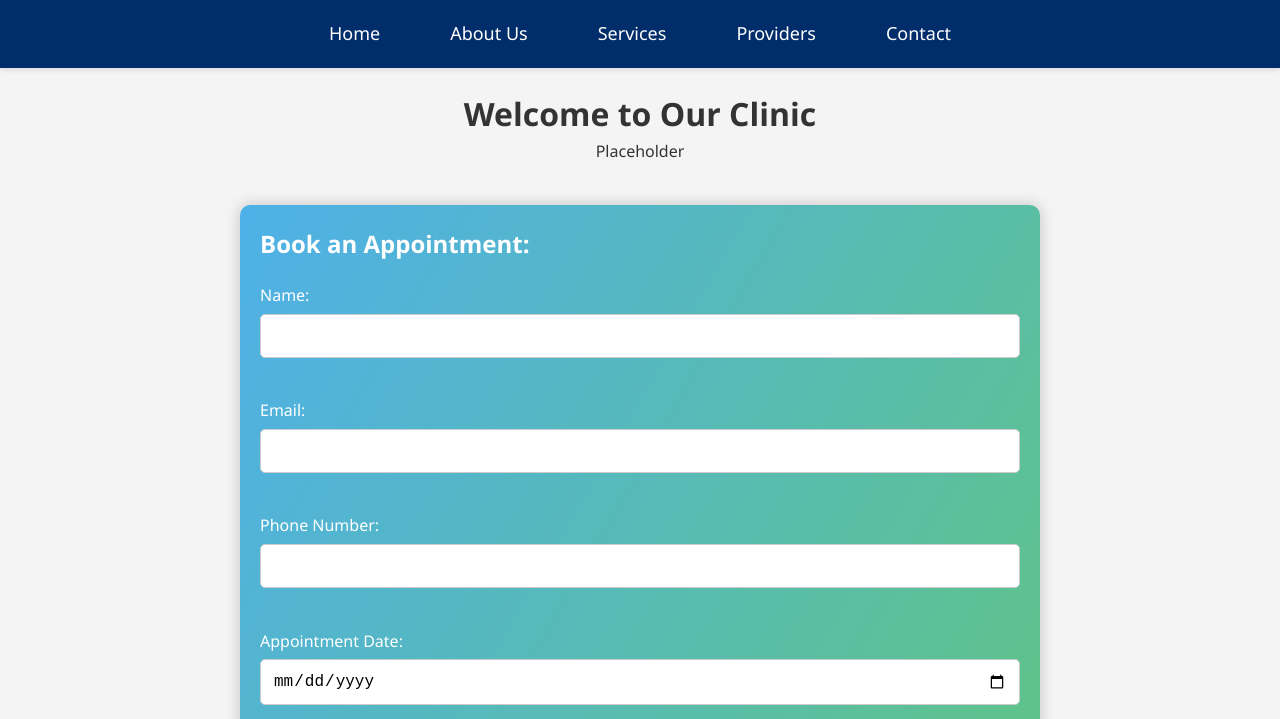
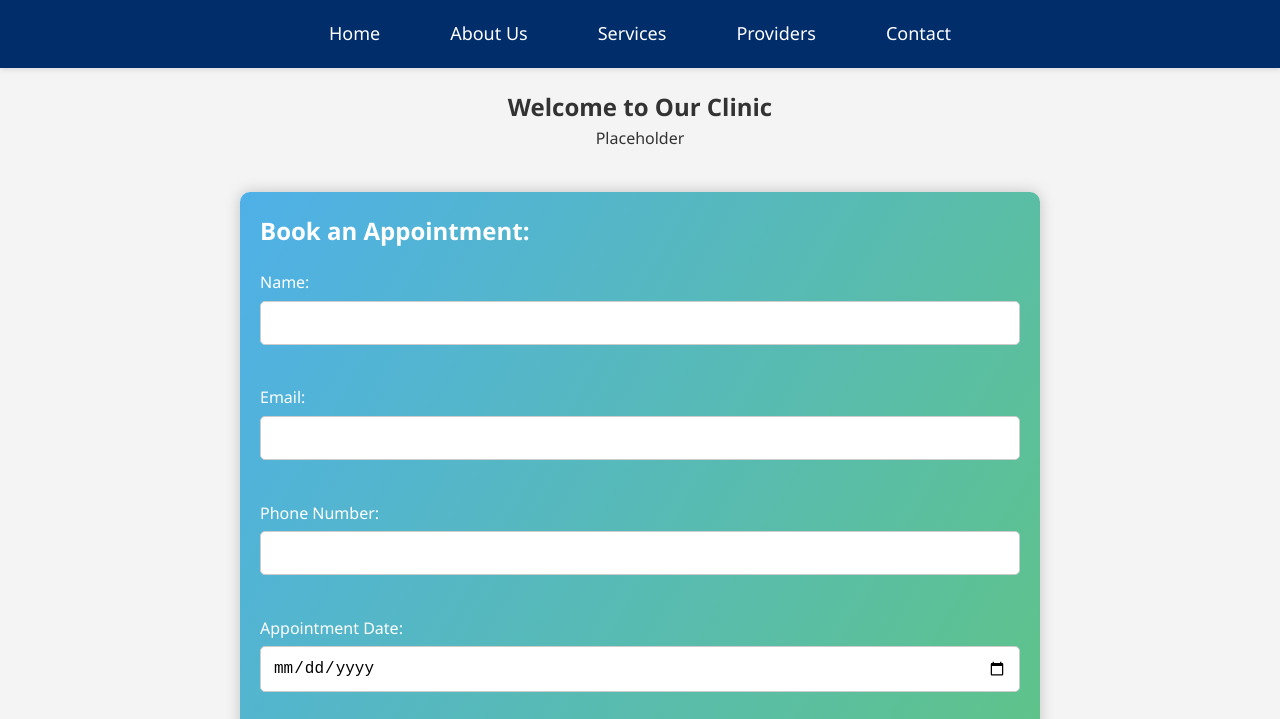
Before and after one commit to bnchrstn/Medical-Clinic-Proj, a plain HTML site: page index.html in a window 1280 px wide. Shown: the part 81-800 px from the top of the page. Drawn offline with Linux system fonts and the light colour scheme; a web font is replaced by a local one.

Commit message:
Update index.html

```diff
--- a/index.html
+++ b/index.html
@@ -55,7 +55,7 @@
     </nav>
 
     <main>
-        <h1>Welcome to Our Clinic</h1>
+        <h2>Welcome to Our Clinic</h2>
         <p>Placeholder</p>
     </main>
 
```
